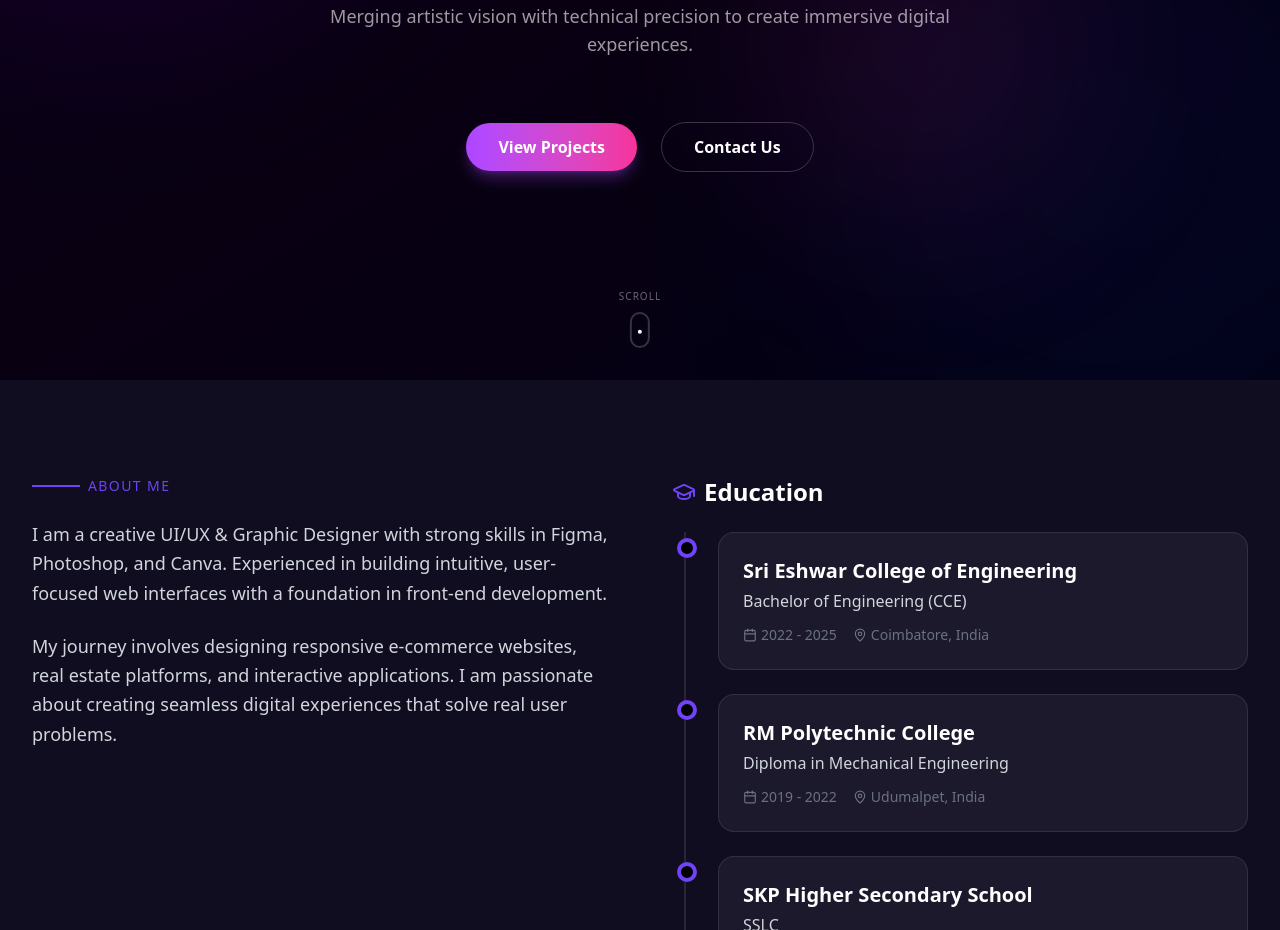
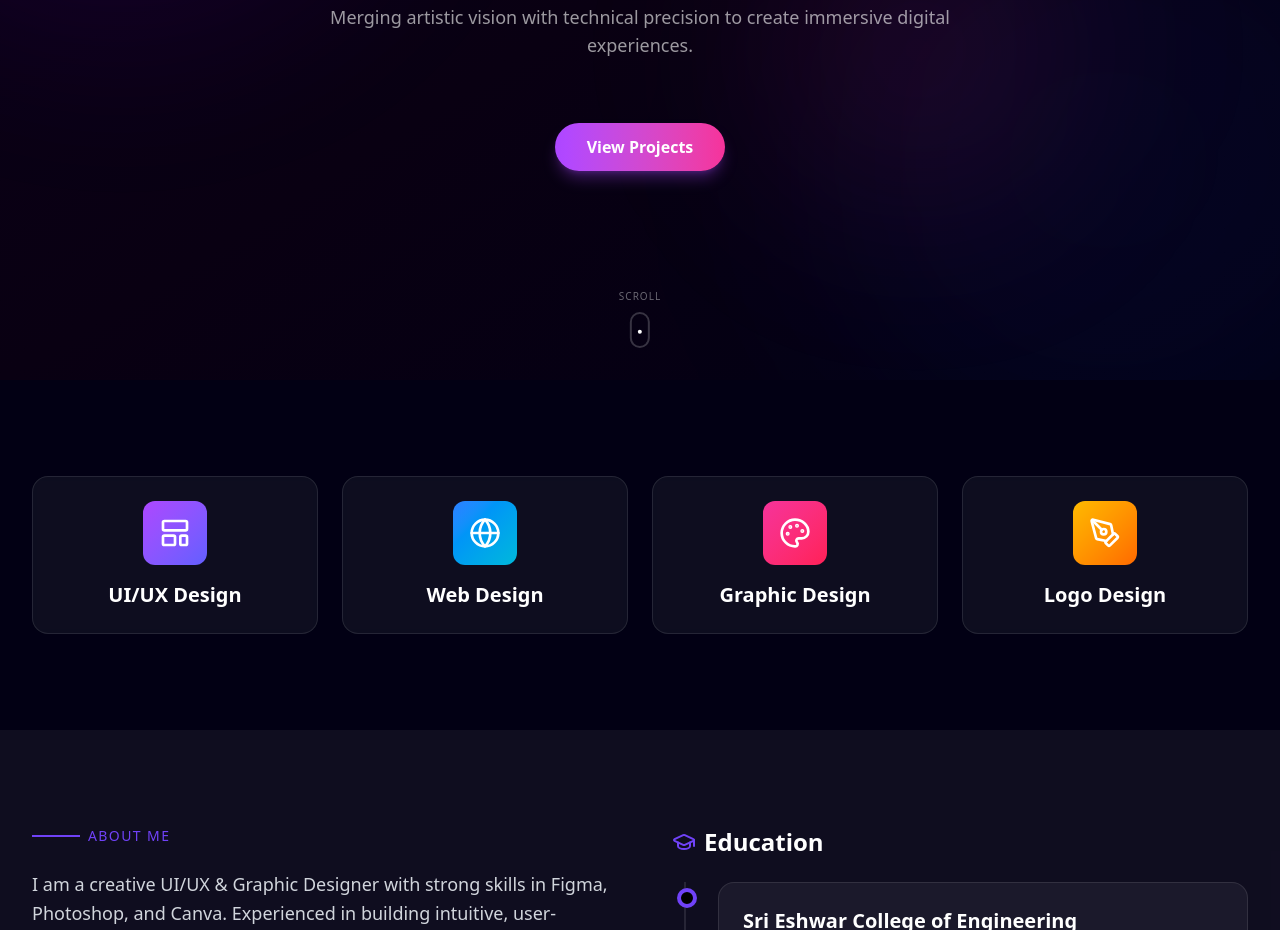
Before and after one commit to sanjayarumugam30/Vikhash, a Next.js app: page / in a window 1280 px wide. Shown: the part 420-1350 px from the top of the page. Built offline with nearby package versions, Linux system fonts and the light colour scheme.

Commit message:
Add files via upload

```diff
--- a/app/page.tsx
+++ b/app/page.tsx
@@ -1,4 +1,5 @@
 import { Hero } from "@/components/Hero";
+import { Services } from "@/components/Services";
 import { About } from "@/components/About";
 import { Skills } from "@/components/Skills";
 import { Experience } from "@/components/Experience";
@@ -9,6 +10,7 @@ export default function Home() {
   return (
     <main className="bg-[#030014] text-white overflow-hidden">
       <Hero />
+      <Services />
       <About />
       <Skills />
       <Experience />
--- a/components/Hero.tsx
+++ b/components/Hero.tsx
@@ -104,14 +104,7 @@ export function Hero() {
                             View Projects
                         </motion.button>
 
-                        <motion.button
-                            whileHover={{ scale: 1.05 }}
-                            whileTap={{ scale: 0.95 }}
-                            className="px-8 py-3 rounded-full text-white font-semibold border border-white/20 hover:bg-white/10 backdrop-blur-sm transition-all"
-                            onClick={() => document.getElementById('contact')?.scrollIntoView({ behavior: 'smooth' })}
-                        >
-                            Contact Us
-                        </motion.button>
+
                     </motion.div>
                 </motion.div>
             </Container>
--- /dev/null
+++ b/components/Services.tsx
@@ -0,0 +1,70 @@
+"use client";
+
+import { Section } from "@/components/ui/section";
+import { Container } from "@/components/ui/container";
+import { motion } from "framer-motion";
+import { Palette, Globe, PenTool, LayoutTemplate } from "lucide-react";
+
+const services = [
+    {
+        title: "UI/UX Design",
+        icon: LayoutTemplate,
+        color: "from-purple-500 to-indigo-500",
+        delay: 0
+    },
+    {
+        title: "Web Design",
+        icon: Globe,
+        color: "from-blue-500 to-cyan-500",
+        delay: 0.1
+    },
+    {
+        title: "Graphic Design",
+        icon: Palette,
+        color: "from-pink-500 to-rose-500",
+        delay: 0.2
+    },
+    {
+        title: "Logo Design",
+        icon: PenTool, // Using PenTool as a proxy for specialized logo work or similar
+        color: "from-amber-400 to-orange-500",
+        delay: 0.3
+    }
+];
+
+export function Services() {
+    return (
+        <Section id="services" className="relative py-20 overflow-hidden">
+            {/* Background Elements */}
+            <div className="absolute inset-0 bg-[#030014]/50 pointer-events-none" />
+
+            <Container className="relative z-10">
+                <div className="grid grid-cols-1 md:grid-cols-2 lg:grid-cols-4 gap-6">
+                    {services.map((service, index) => (
+                        <motion.div
+                            key={index}
+                            initial={{ opacity: 0, y: 20 }}
+                            whileInView={{ opacity: 1, y: 0 }}
+                            viewport={{ once: true }}
+                            transition={{ duration: 0.5, delay: service.delay }}
+                            whileHover={{ y: -5 }}
+                            className="group relative p-6 rounded-2xl bg-white/5 border border-white/10 backdrop-blur-sm hover:border-white/20 transition-colors"
+                        >
+                            {/* Hover Gradient */}
+                            <div className={`absolute inset-0 rounded-2xl bg-gradient-to-br ${service.color} opacity-0 group-hover:opacity-5 transition-opacity duration-300`} />
+
+                            <div className="relative flex flex-col items-center text-center gap-4">
+                                <div className={`p-4 rounded-xl bg-gradient-to-br ${service.color} bg-opacity-10 group-hover:scale-110 transition-transform duration-300`}>
+                                    <service.icon className="w-8 h-8 text-white" />
+                                </div>
+                                <h3 className="text-xl font-bold text-white group-hover:text-transparent group-hover:bg-clip-text group-hover:bg-gradient-to-r group-hover:from-white group-hover:to-white/70 transition-all">
+                                    {service.title}
+                                </h3>
+                            </div>
+                        </motion.div>
+                    ))}
+                </div>
+            </Container>
+        </Section>
+    );
+}
```
